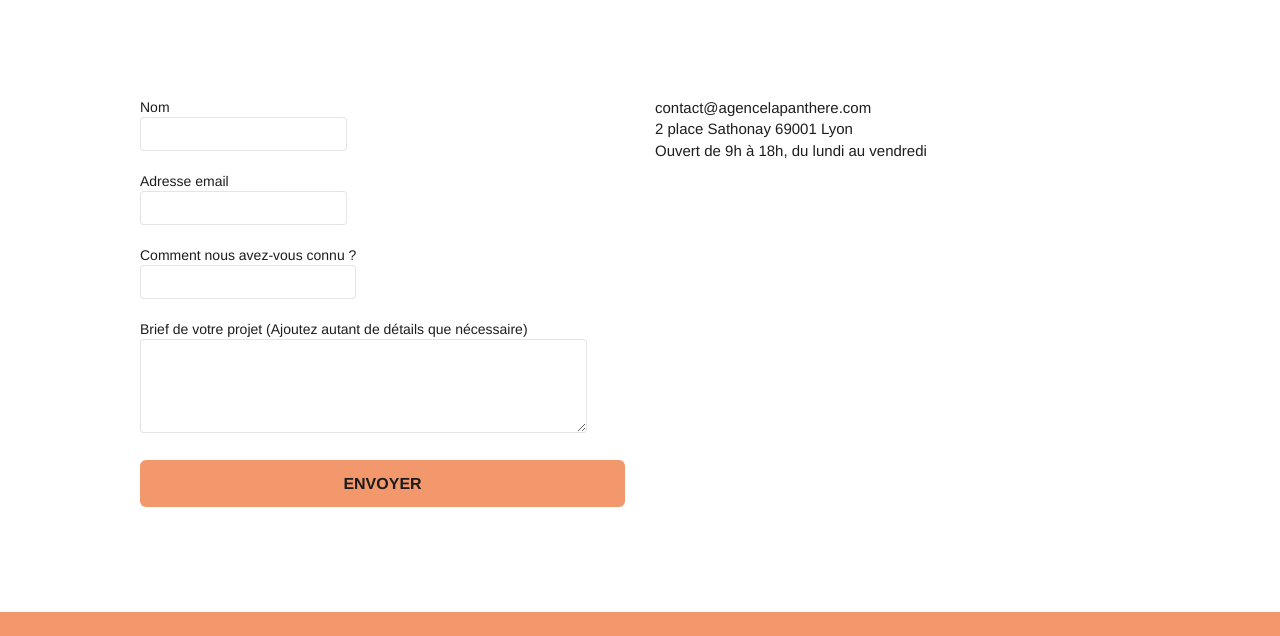
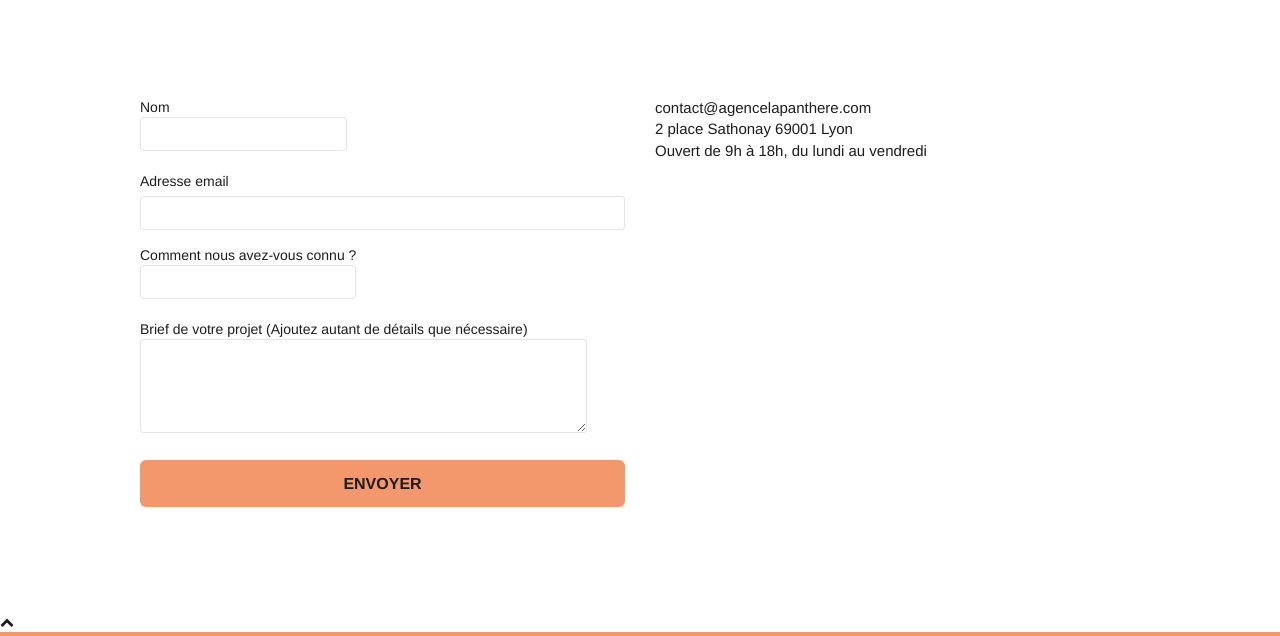
Before and after one commit to amina-lyn/Layouni_4_082022, a plain HTML site: page page2.html in a window 1280 px wide. Shown: the part 408-1044 px from the top of the page. Drawn offline with nearby package versions, Linux system fonts and the light colour scheme; files that its build step writes are made by us from their sources; a script that the page names is missing.

Commit message:
unexplored link (href)

```diff
--- a/page2.html
+++ b/page2.html
@@ -89,7 +89,7 @@
 					<div class="form-group">
 						<label>
 							Adresse email
-
+						</label>
 						<input id="email" class="form-control" type="email" required /></label>
 					</div>
 					<div class="form-group">
@@ -119,7 +119,7 @@
 <!-- bloc-7 END -->
 
 <!-- ScrollToTop Button -->
-<a class="bloc-button btn btn-d scrollToTop" onclick="scrollToTarget('1')"><span class="fa fa-chevron-up"></span></a>
+<a href="bloc-button btn btn-d scrollToTop" onclick="scrollToTarget('1')"><span class="fa fa-chevron-up"></span> </a>
 <!-- ScrollToTop Button END-->
 
 
```
